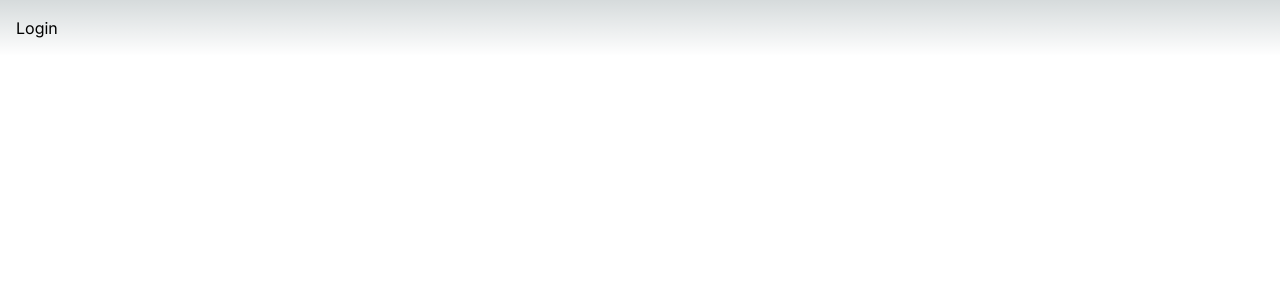
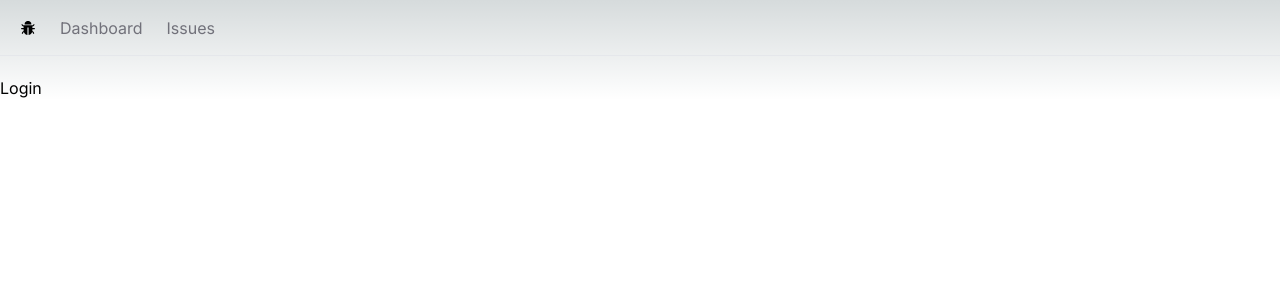
Before and after one commit to himanshu07Rai/lessgo, a Next.js app: page /login in a window 1280 px wide. Shown: the top 300 px of the page. Built offline with nearby package versions, Linux system fonts and the light colour scheme.

Commit message:
navbar added

```diff
--- /dev/null
+++ b/app/Navbar.tsx
@@ -0,0 +1,31 @@
+import { link } from 'fs';
+import Link from 'next/link';
+import React from 'react';
+import { AiFillBug } from 'react-icons/ai';
+
+const Navbar = () => {
+  const links = [
+    { label: 'Dashboard', href: '/' },
+    { label: 'Issues', href: '/issues' },
+  ];
+  return (
+    <nav className="flex space-x-6 border-b mb-5 px-5 h-14 items-center">
+      <Link href="/">
+        <AiFillBug />
+      </Link>
+      <ul className="flex space-x-6">
+        {links.map(({ label, href }) => (
+          <Link
+            key={href}
+            className="text-zinc-500 hover:text-zinc-800 transition-colors"
+            href={href}
+          >
+            {label}
+          </Link>
+        ))}
+      </ul>
+    </nav>
+  );
+};
+
+export default Navbar;
--- a/app/error.tsx
+++ b/app/error.tsx
@@ -2,7 +2,7 @@
 import React from 'react';
 
 const error = ({ error, reset }: { error: Error; reset: () => void }) => (
-  <div className="grid h-screen px-4 bg-white place-content-center">
+  <div className="grid h-screen px-4 place-content-center">
     <h1 className="tracking-widest text-gray-500 uppercase">
       {error.name} | {error.message}
     </h1>
--- a/app/globals.css
+++ b/app/globals.css
@@ -8,17 +8,16 @@
   --background-end-rgb: 255, 255, 255;
 }
 
-@media (prefers-color-scheme: dark) {
+/* @media (prefers-color-scheme: dark) {
   :root {
     --foreground-rgb: 255, 255, 255;
     --background-start-rgb: 0, 0, 0;
     --background-end-rgb: 0, 0, 0;
   }
-}
+} */
 
 body {
   color: rgb(var(--foreground-rgb));
   background: linear-gradient(to bottom, transparent, rgb(var(--background-end-rgb)))
     rgb(var(--background-start-rgb));
-  padding: 1rem;
 }
--- a/app/layout.tsx
+++ b/app/layout.tsx
@@ -2,6 +2,7 @@
 import React from 'react';
 import { Inter } from 'next/font/google';
 import './globals.css';
+import Navbar from './Navbar';
 
 // eslint-disable-next-line new-cap
 const inter = Inter({ subsets: ['latin'] });
@@ -14,7 +15,10 @@
 export default function RootLayout({ children }: { children: React.ReactNode }) {
   return (
     <html lang="en">
-      <body className={inter.className}>{children}</body>
+      <body className={inter.className}>
+        <Navbar />
+        <main>{children}</main>
+      </body>
     </html>
   );
 }
--- a/app/page.tsx
+++ b/app/page.tsx
@@ -4,11 +4,5 @@
 import Users from './components/Users';
 
 export default function Home() {
-  return (
-    <main className="h-full">
-      <Link href="/users">users</Link>
-      <ProductCart />
-      <Users />
-    </main>
-  );
+  return <main className="h-full">Hello</main>;
 }
--- a/package.json
+++ b/package.json
@@ -20,7 +20,8 @@
     "classnames": "^2.3.2",
     "next": "14.0.1",
     "react": "^18",
-    "react-dom": "^18"
+    "react-dom": "^18",
+    "react-icons": "^4.12.0"
   },
   "devDependencies": {
     "@testing-library/jest-dom": "^6.1.4",
```
Also changed, not shown: 1 other file (tests, documents, lock files or other folders).
